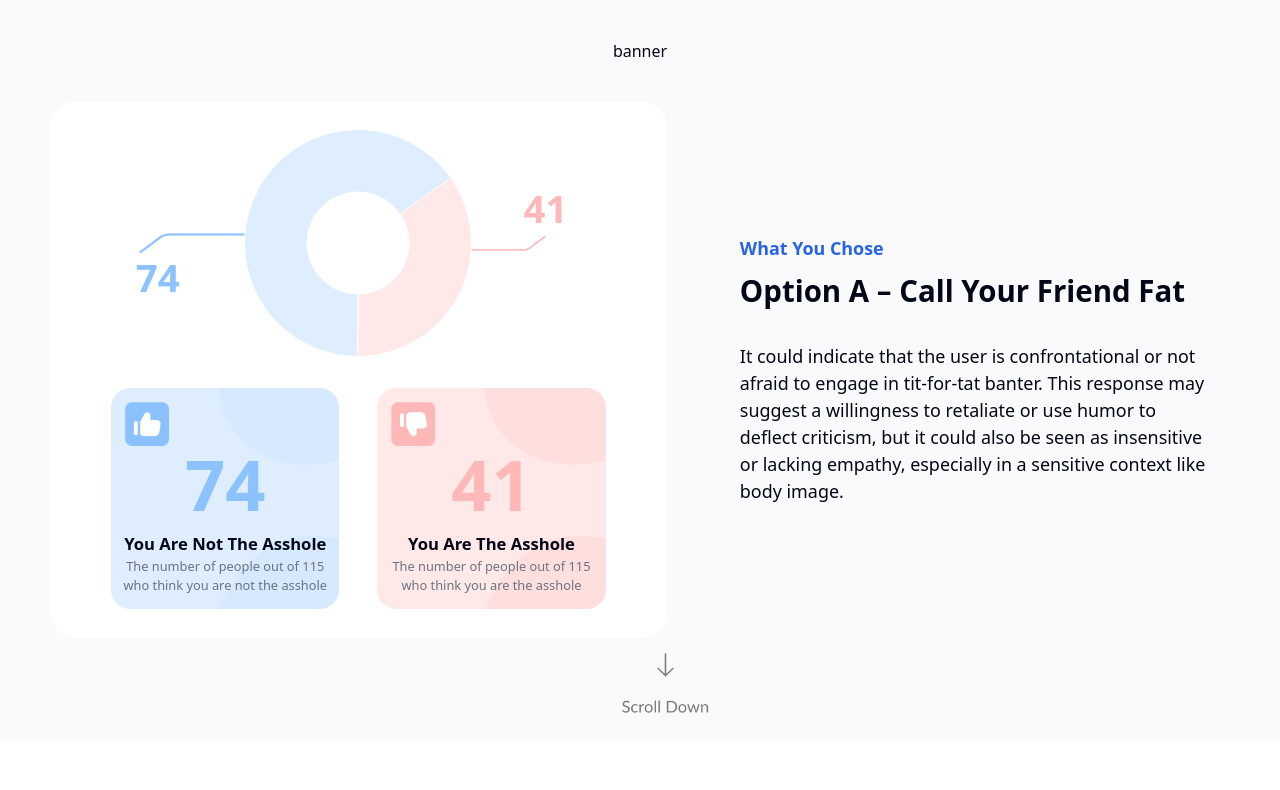
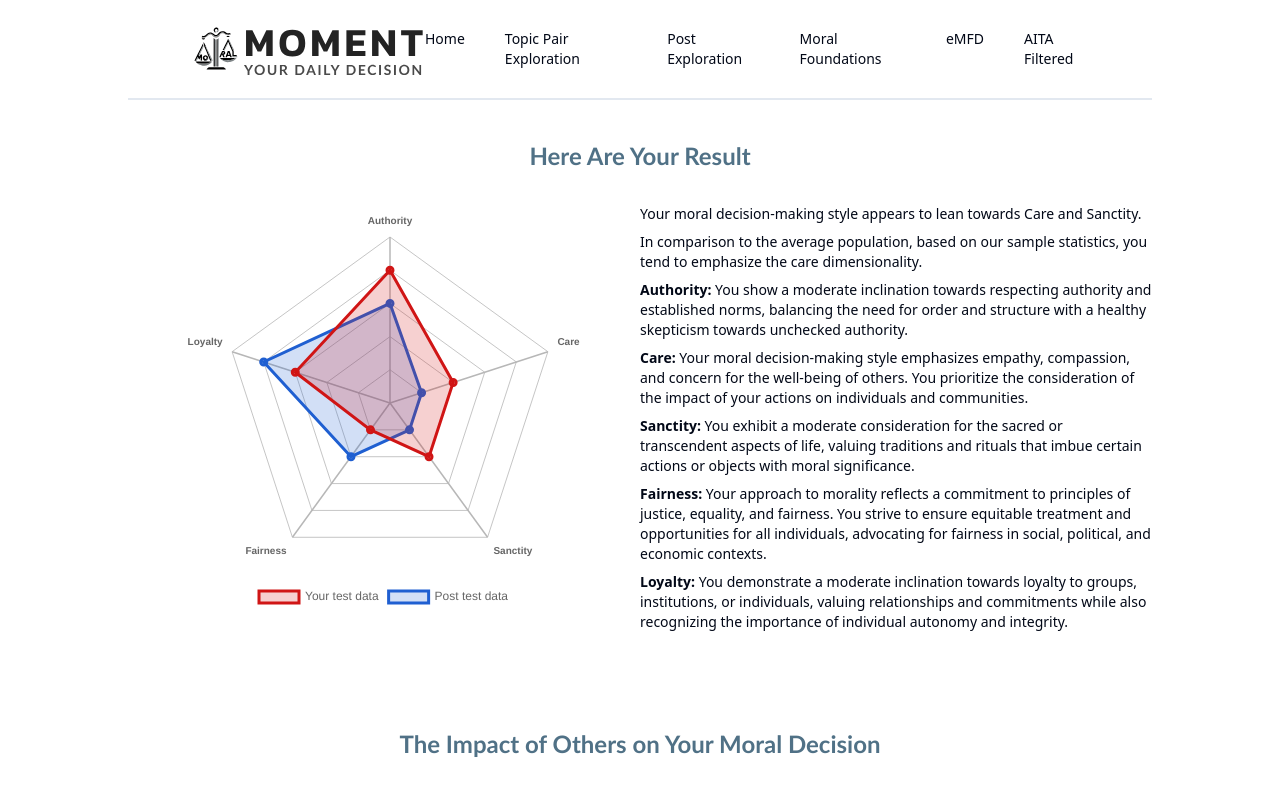
Before and after one commit to 24-S1-2-C-Moral-Decisions/moral-front-end, a Next.js app: page /en in a window 1280 px wide. Shown: the top 790 px of the page. Built offline with nearby package versions, Linux system fonts and the light colour scheme.

Commit message:
add nav bar

```diff
--- a/components/feedback-page.tsx
+++ b/components/feedback-page.tsx
@@ -3,6 +3,7 @@ import { Button } from "./ui/button"
 import { useState } from "react";
 import { DoughnutChart } from './ui/chart';
 import { RadarChart } from "./ui/chart";
+import { NavBar } from "@/components/home/nav-bar";
 
 interface SubAssholePanelProps {
     backgroundImageUrl: string;
@@ -51,9 +52,9 @@ export const FeedbackPage = ({ data }: { data: any }) => {
     return (
         <>
             <div className="w-full bg-[#fafafc]">
-                <div className="flex w-full h-[8vw] items-center justify-center">
+                <div className="flex flex-col relative w-full h-full mb-10">
                     {/*<h2>Feedback Results</h2>*/}
-                    <h2>banner</h2>
+                    <NavBar/>
                 </div>
                 <DoughnutChartAndResult />
                 <div className="flex w-full items-center justify-center">
@@ -99,10 +100,10 @@ function DoughnutChartAndResult() {
                         }}
                     >
                         <img
-        src="/imgs/feedback-page-flow.gif"
-        alt="Scroll Down"
-        className="w-[8vw] h-[6vw]" // Adjust the width, height, and margin as needed
-    />
+                            src="/imgs/feedback-page-flow.gif"
+                            alt="Scroll Down"
+                            className="w-[8vw] h-[6vw] opacity-70"
+                        />
                     </button>
                 </div>
             </div>
--- a/components/surveyfeedback-page.tsx
+++ b/components/surveyfeedback-page.tsx
@@ -3,6 +3,7 @@ import { Button } from "./ui/button"
 import { useState } from "react";
 import { RadarChart } from "./ui/chart";
 import UrlCopyBox from "./ui/url-copy-box"
+import { NavBar } from "@/components/home/nav-bar";
 
 
 const radarResult = {
@@ -40,7 +41,10 @@ export const SurveyFeedbackPage = ({ data }: { data: any }) => {
     return (
         <>
             <div className="w-[80%] mx-auto bg-[#ffffff]">
-                <div className="flex w-full mb-8 bg-gray-500 h-16 justify-center">banner</div>
+            <div className="flex flex-col relative w-full h-full mb-10">
+                    {/*<h2>Feedback Results</h2>*/}
+                    <NavBar/>
+                </div>
                 <RadarChartAndResult />
                 <ImpactResult />
                 <div className="flex mb-8">
@@ -106,7 +110,7 @@ function ImpactResult() {
     return (
         <>
             <div className="flex w-full items-center justify-center">
-                <h2 className="text-2xl font-optima font-bold mb-8 text-[#507186]">The Impact of Others on Your Moral Decision</h2>
+                <h2 className="text-2xl font-optima font-bold mt-8 mb-8 text-[#507186]">The Impact of Others on Your Moral Decision</h2>
             </div>
             <div className="flex flex-col items-center">
                 {/* human icon */}
--- a/lib/usePage.ts
+++ b/lib/usePage.ts
@@ -11,6 +11,6 @@ interface PageStore{
 }
 
 export const usePage= create<PageStore>((set) => ({
-    page: "feedback",
+    page: "surveyFeedback",
     setPage: (newPage:PageType) => set({ page: newPage }),
   }))
```
